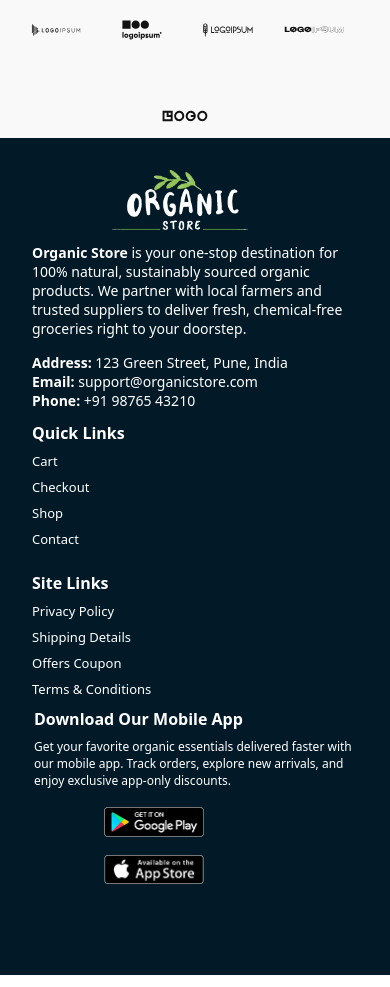
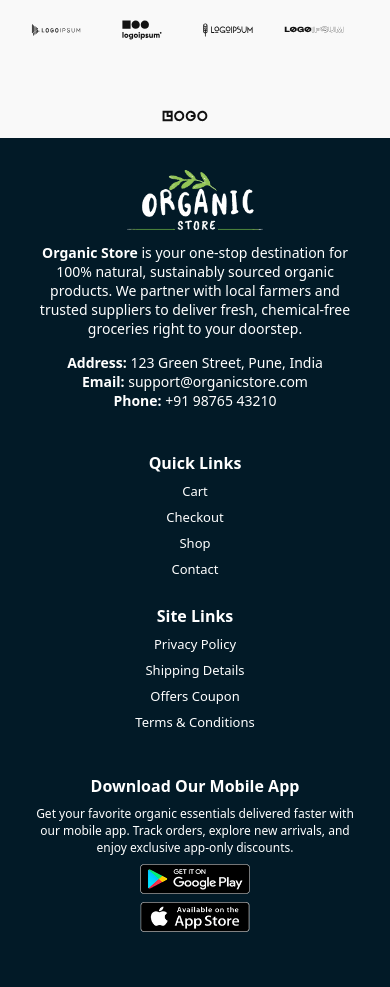
Before and after one commit to nobitanobi01/Organic-Webpage-, a React (Create React App) app: page / in a window 390 px wide. Shown: the part 7000-7987 px from the top of the page. Built offline with nearby package versions, Linux system fonts and the light colour scheme; a web font is replaced by a local one.

Commit message:
mobile view

```diff
--- a/src/components/Footer.css
+++ b/src/components/Footer.css
@@ -84,74 +84,60 @@
 @media (max-width: 768px) {
   .footer {
     flex-direction: column;
-    align-items: flex-start;
-    text-align: left;
+    align-items: center;
+    text-align: center;
+  }
+
+  .footer-brand img {
+    margin-left: 0;
   }
 
    .footer-brand,
   .footer-links-group,
   .footer-app {
     width: 100%;
-    margin-bottom: 35px;
-  }
-
-  .footer-brand img {
-    margin-left: 80px;
-  }
-
-  .footer-brand p {
-    margin-bottom: 15px;
+    margin: 0 auto 1.5rem;
   }
 
   .footer-links-group {
-    flex-direction: column; /* changed*/
-    justify-content: space-between;
-    flex-wrap: wrap;
-    gap: 1rem;
-    margin-top: -70px;
-    margin-bottom: -50px;
-    margin-left: 0px;
-  }
-
-  .footer-app {
-    margin-left: 2px;
-    margin-top: 20px;
+    display: flex;
+    flex-direction: row;
+    justify-content: center;
+    gap: 3rem;
   }
 
   .footer-links {
-    flex: 1 1 1%;
+    text-align: left;
   }
 
   .store-badges {
-    justify-content: flex-start;
-  }
-
-  .store-badges img {
-    margin-left: 70px;
-    margin-top: 10px;
+    justify-content: center;
   }
 }
 
 @media (max-width: 480px) {
   .footer-links-group {
     flex-direction: column;
+    gap: 1.2rem;
   }
 
-  .footer-app {
-    margin-top: 20px;
+  .footer-brand {
+    margin-bottom: 0px;
   }
-
+  .footer-app{
+    margin-bottom: -20px;
+    margin-top: -20px;
+  }
   .footer-links {
-    width: 100%;
+    text-align: center;
   }
 
   .store-badges {
     flex-direction: column;
-    gap: 0.5rem;
+    align-items: center;
   }
 
   .store-badges img {
-    width: 100px;
-    height: auto;
+    width: 110px;
   }
 }
```
Lines whose indentation alone changed are shown as unchanged.
